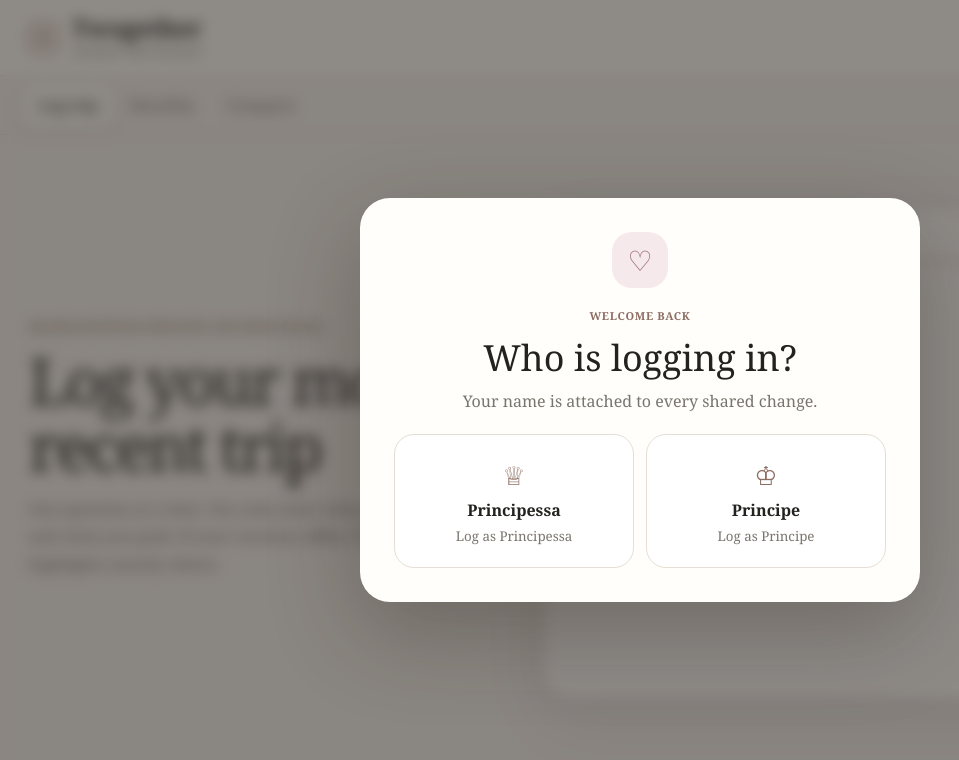
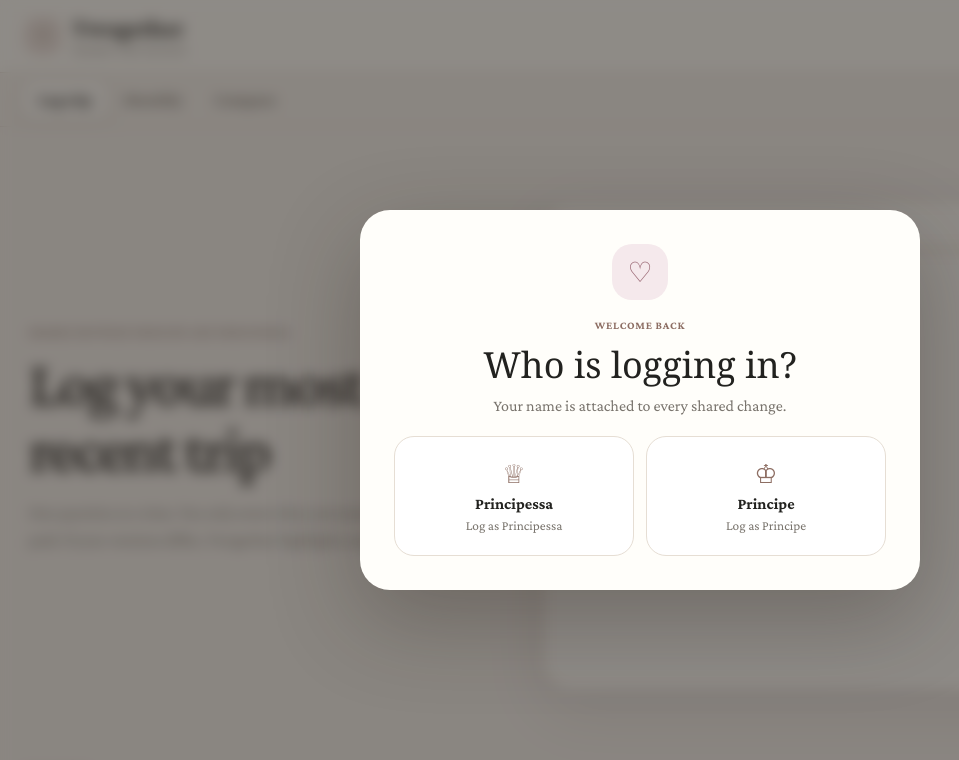
Before and after one commit to grouchomarxc137-star/Twogether-Budget-updated, a plain HTML site: page index.html in a window 1280 px wide. Shown: the top 760 px of the page, without its empty margins (0-959 px from the left). Drawn offline with nearby package versions, Linux system fonts and the light colour scheme; a web font is replaced by a local one.

Commit message:
Switch typography test to Crimson Pro

```diff
--- a/index.html
+++ b/index.html
@@ -10,7 +10,7 @@
 <link rel="stylesheet" href="header-colors-v1.css?v=4">
 <link rel="stylesheet" href="compare-layout-fix.css?v=1">
 <link rel="stylesheet" href="compare-shadow-experiment.css?v=1">
-<link rel="stylesheet" href="font-test-gambarino.css?v=1">
+<link rel="stylesheet" href="font-test-crimson-pro.css?v=1">
 </head>
 <body>
 <div class="app" id="app">
```
